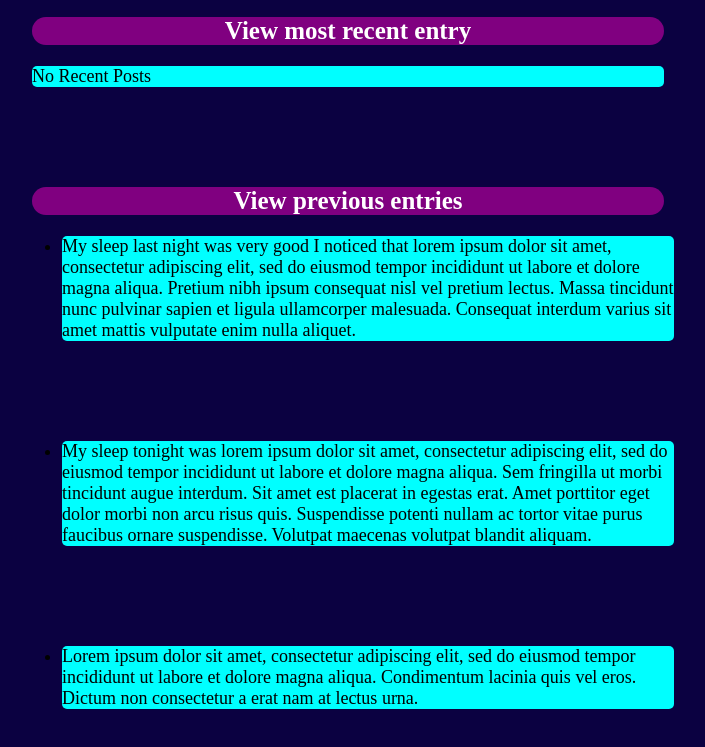
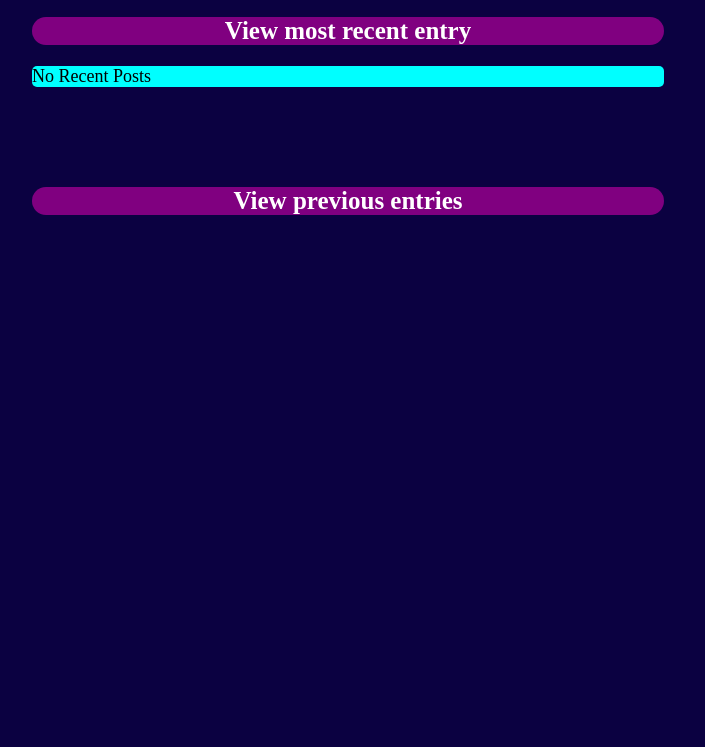
Before and after one commit to Dombat28/Group-10-HTML, a plain HTML site: page diary.html in a window 1280 px wide. Shown: the part 429-1176 px from the top of the page, without its empty margins (292-997 px from the left). After the commit the page ends 800 px from the top, so only its background shows below. Drawn offline with Linux system fonts and the light colour scheme.

Commit message:
removed filler text in diary

```diff
--- a/diary.html
+++ b/diary.html
@@ -35,9 +35,7 @@
 			<div class = 'entry' id = 'recent' class = 'recent'>No Recent Posts</div>
 		<h2 class = "heading" > View previous entries</h2>
 		<ul id = 'posts'>
-                    <li class = "entry">My sleep last night was very good I noticed that lorem ipsum dolor sit amet, consectetur adipiscing elit, sed do eiusmod tempor incididunt ut labore et dolore magna aliqua. Pretium nibh ipsum consequat nisl vel pretium lectus. Massa tincidunt nunc pulvinar sapien et ligula ullamcorper malesuada. Consequat interdum varius sit amet mattis vulputate enim nulla aliquet.</li>
-                    <li class = "entry">My sleep tonight was lorem ipsum dolor sit amet, consectetur adipiscing elit, sed do eiusmod tempor incididunt ut labore et dolore magna aliqua. Sem fringilla ut morbi tincidunt augue interdum. Sit amet est placerat in egestas erat. Amet porttitor eget dolor morbi non arcu risus quis. Suspendisse potenti nullam ac tortor vitae purus faucibus ornare suspendisse. Volutpat maecenas volutpat blandit aliquam.</li>
-					<li class = "entry">Lorem ipsum dolor sit amet, consectetur adipiscing elit, sed do eiusmod tempor incididunt ut labore et dolore magna aliqua. Condimentum lacinia quis vel eros. Dictum non consectetur a erat nam at lectus urna.</li>
+
 		</ul>
 		</div>
 	</main>
```
